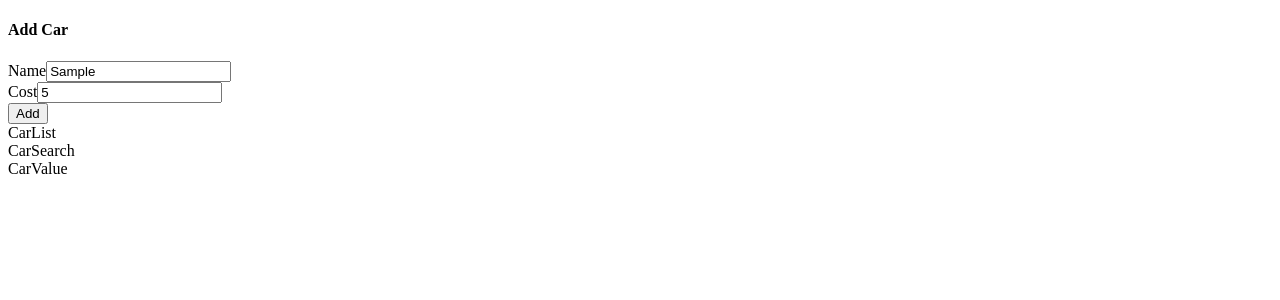
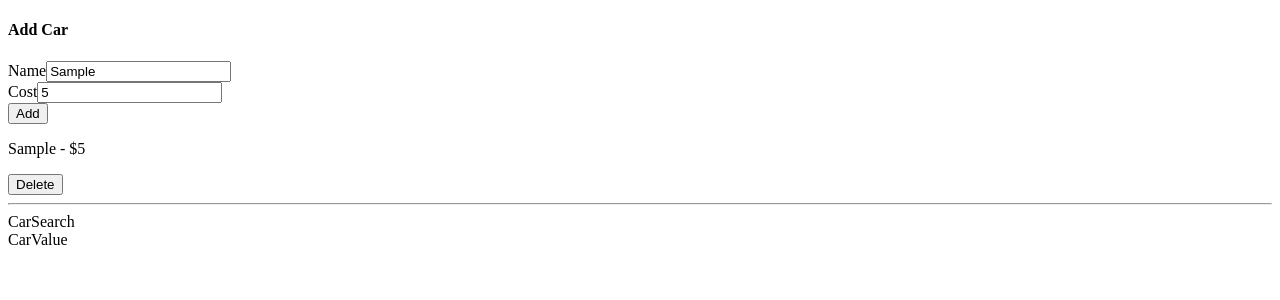
Before and after one commit to Yazan-Hamad/redux-cars-app, a React (Create React App) app: page / in a window 1280 px wide. Both pictures are taken after typing "Sample", "5" into the empty fields and a click on the button "Add". Shown: the top 300 px of the page. Built offline with nearby package versions, Linux system fonts and the light colour scheme.

Commit message:
create CarList component

```diff
--- a/src/components/CarList.js
+++ b/src/components/CarList.js
@@ -1,5 +1,37 @@
+import { useDispatch, useSelector } from "react-redux";
+import { removeCar } from "../store";
+
 function CarList() {
-  return <div>CarList</div>;
+  const dispatch = useDispatch();
+
+  const cars = useSelector((state)=>{
+    return state.cars.data;
+  });
+
+  const onCarDelete = (car)=>{
+    dispatch(removeCar(car.id));
+  };
+
+  const fetchCars = cars.map((car)=>{
+    return (
+      <div key={car.id} className="panel">
+        <p>{car.name} - ${car.cost}</p>
+        <button
+        className="button is-danger"
+        onClick={()=>onCarDelete(car)}
+        >
+          Delete
+        </button>
+      </div>
+    )
+  })
+
+  return (<div className="car-list">
+    {
+      fetchCars
+    }
+    <hr/>
+  </div>);
 }
 
 export default CarList;
```
